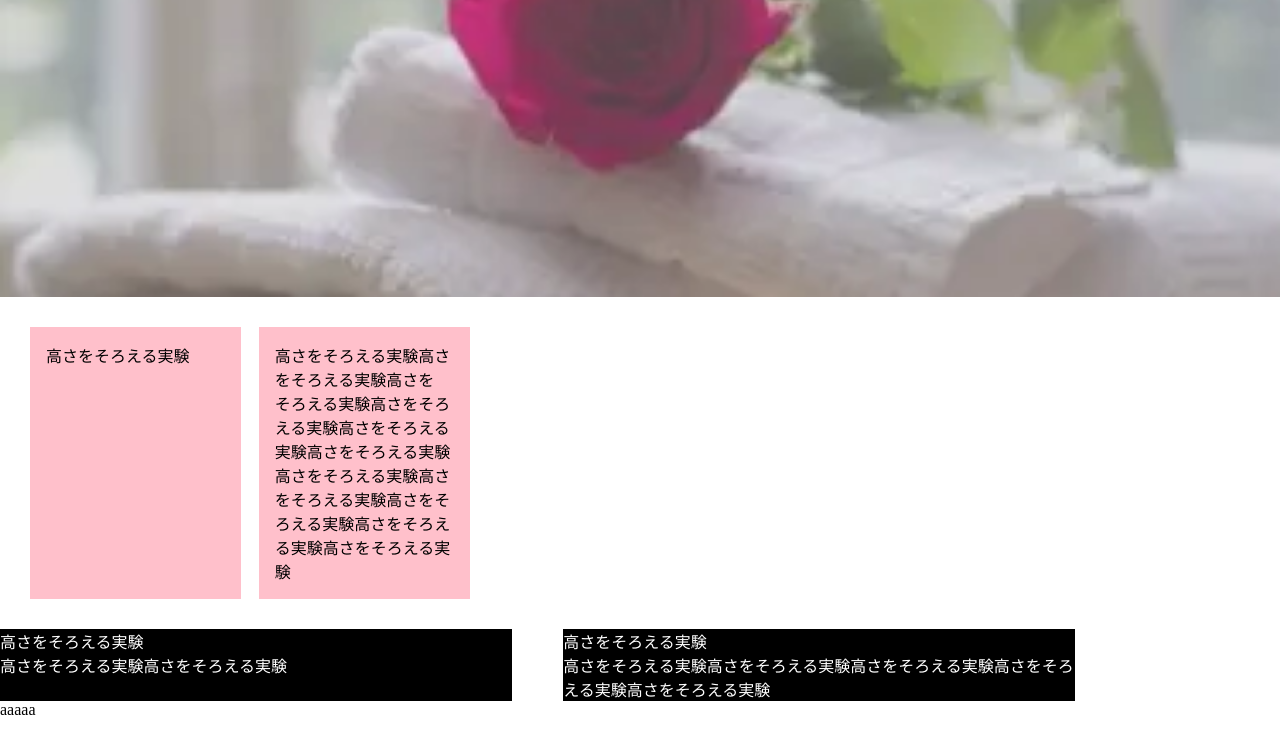
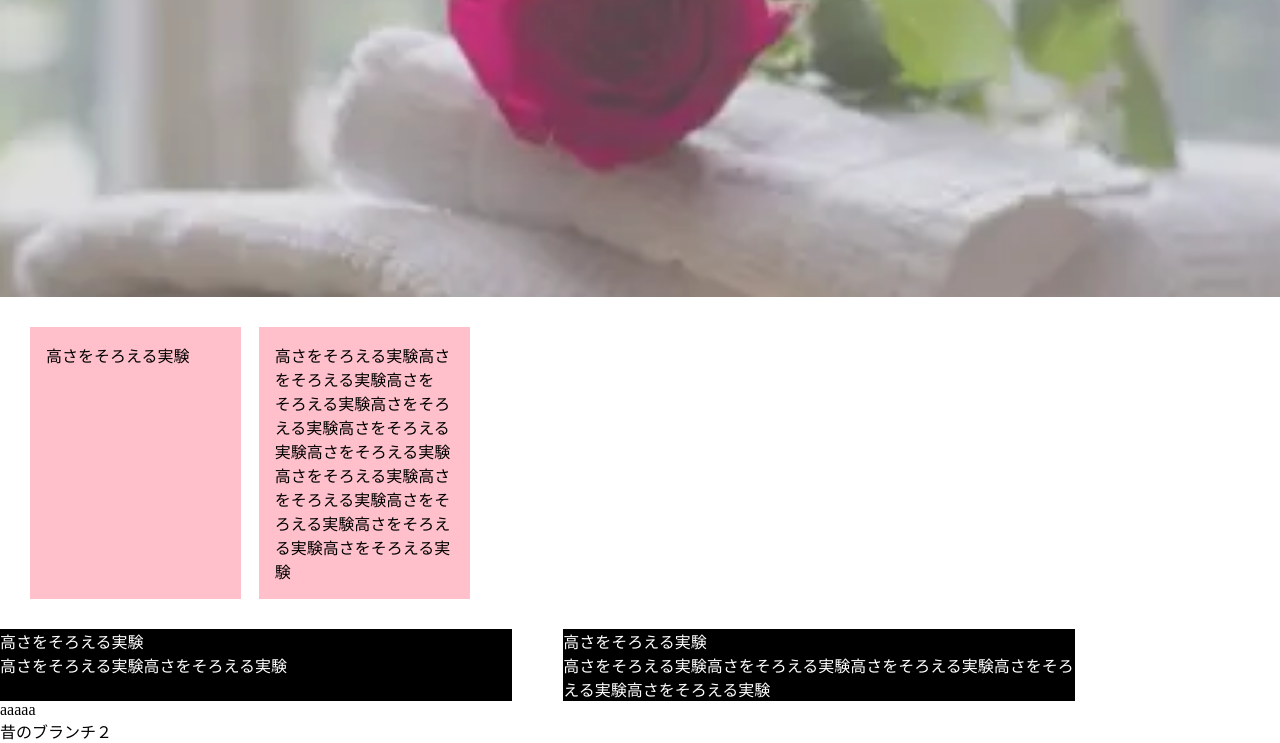
Before and after one commit to umeharus2/jikken, a plain HTML site: page index.html in a window 1280 px wide. Shown: the part 435-1178 px from the top of the page. Before the commit the page ends 1154 px from the top, so only its background shows below. Drawn offline with nearby package versions, Linux system fonts and the light colour scheme.

Commit message:
昔のブランチ２

```diff
--- a/index.html
+++ b/index.html
@@ -90,7 +90,7 @@
   <div class="test2"></div>
   <div class="test2"></div>
 
-
+  <p>昔のブランチ２</p>
 
 
 
```
